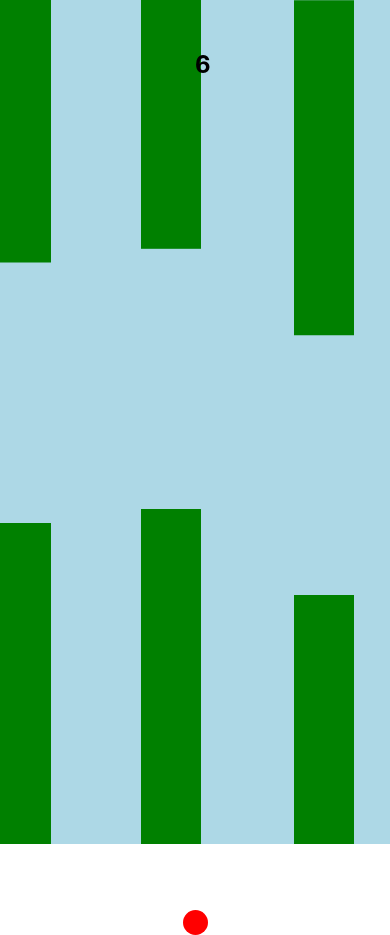
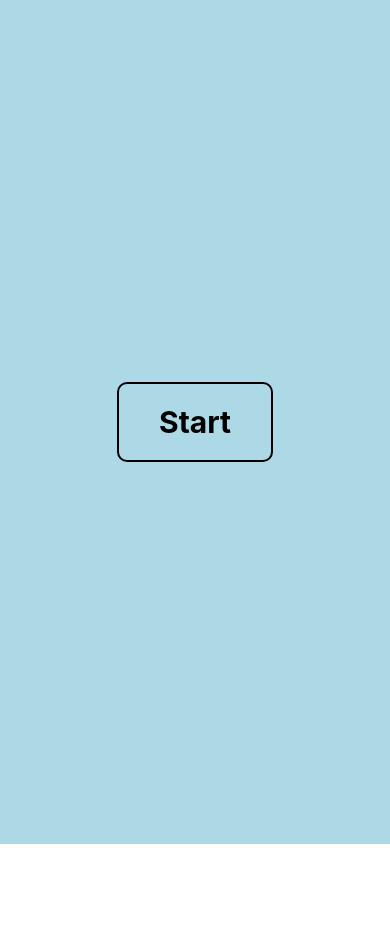
Before and after one commit to coltonhawkins/FlappyBirdFinal, a React Native app: screen / in a window 390 px wide. After the commit the page ends 844 px from the top, so only its background shows below. Built offline with nearby package versions, Linux system fonts and the light colour scheme.

Commit message:
Added Start Screen

```diff
--- a/App.js
+++ b/App.js
@@ -9,7 +9,7 @@ import {
 } from 'react-native';
 
 const BIRD_SIZE = 25;
-const GRAVITY = 9.8; // Acceleration due to gravity
+const GRAVITY = 9.8;
 
 const PIPE_WIDTH = 60;
 const PIPE_HEIGHT = 60;
@@ -30,8 +30,8 @@ const getRandomGapY = (prevGapY) => {
 
 const Pipe = ({ pipeX, gapY }) => {
   const bottomPipeHeight =
-    HEIGHT - gapY - GAP_SIZE / 2 - PIPE_HEIGHT / 2 + PIPE_OFFSET; // adjust the bottom pipe height
-  const topPipeHeight = gapY - GAP_SIZE / 2 - PIPE_HEIGHT / 2 - PIPE_OFFSET; // adjust the top pipe height
+    HEIGHT - gapY - GAP_SIZE / 2 - PIPE_HEIGHT / 2 + PIPE_OFFSET;
+  const topPipeHeight = gapY - GAP_SIZE / 2 - PIPE_HEIGHT / 2 - PIPE_OFFSET;
   return (
     <>
       <Animated.View
@@ -52,8 +52,8 @@ const Pipe = ({ pipeX, gapY }) => {
 };
 
 const App = () => {
-  const [birdY, setBirdY] = useState(new Animated.Value(0)); // Initial position of the ball
-  const [currentPosition, setCurrentPosition] = useState(0); // Current position of the ball
+  const [birdY, setBirdY] = useState(new Animated.Value(0));
+  const [currentPosition, setCurrentPosition] = useState(0);
   const PIPE_GAP = WIDTH / 3;
   const initialGapY = getRandomGapY(HEIGHT / 2);
   const [pipes, setPipes] = useState([
@@ -64,13 +64,20 @@ const App = () => {
 
   const PIPE_SPEED = 3;
 
+  const [gameStarted, setGameStarted] = useState(false);
+  const startGame = () => {
+    setGameStarted(true);
+  };
+
   useEffect(() => {
+    if (gameStarted) {
       Animated.timing(birdY, {
-      toValue: 1, // End value
-      duration: 2000, // Duration of animation in milliseconds
-      useNativeDriver: true, // Use native driver for performance
-    }).start(); // Start the animation
-  }, []);
+        toValue: 1,
+        duration: 2000,
+        useNativeDriver: true,
+      }).start();
+    }
+  }, [gameStarted]);
 
   const [score, setScore] = useState(1);
 
@@ -84,6 +91,7 @@ const App = () => {
   };
 
   useEffect(() => {
+    if (gameStarted) {
       const interval = setInterval(() => {
         setPipes((pipes) =>
           pipes.map((pipe, index) => {
@@ -100,18 +108,19 @@ const App = () => {
       }, 1000 / 60);
 
       return () => clearInterval(interval);
-  }, []);
+    }
+  }, [gameStarted]);
 
   const handlePress = () => {
-  // Stop the current animations
+    if (!gameStarted) {
+      startGame();
+    } else {
       birdY.stopAnimation(() => {
-    // Jumping up
         Animated.timing(birdY, {
           toValue: birdY._value - 0.16,
           duration: 150,
           useNativeDriver: true,
         }).start(() => {
-      // Gravity down
           Animated.timing(birdY, {
             toValue: 1,
             duration: 1345,
@@ -119,18 +128,19 @@ const handlePress = () => {
           }).start();
         });
       });
+    }
   };
 
   useEffect(() => {
-    setCurrentPosition(birdY._value * 500); // Convert birdY value to current position
+    setCurrentPosition(birdY._value * 500);
   }, [birdY]);
 
   const birdStyle = {
     transform: [
       {
         translateY: birdY.interpolate({
-          inputRange: [0, 1], // Input range of the animation
-          outputRange: [0, 500], // Output range of the animation (height of the screen)
+          inputRange: [0, 1],
+          outputRange: [0, 500],
         }),
       },
     ],
@@ -139,11 +149,18 @@ const handlePress = () => {
   return (
     <TouchableWithoutFeedback onPress={handlePress}>
       <View style={styles.container}>
-        {pipes.map(({ x, gapY }, i) => (
+        {gameStarted &&
+          pipes.map(({ x, gapY }, i) => (
             <Pipe key={i} pipeX={x} gapY={gapY} />
           ))}
         <Animated.View style={[styles.bird, birdStyle]} />
-        <Text style={styles.score}>{score}</Text>
+        {gameStarted && <Text style={styles.score}>{score}</Text>}
+
+        {!gameStarted && (
+          <View style={styles.startButton}>
+            <Text style={styles.startButtonText}>Start</Text>
+          </View>
+        )}
       </View>
     </TouchableWithoutFeedback>
   );
@@ -175,6 +192,22 @@ const styles = StyleSheet.create({
     fontWeight: 'bold',
     color: 'black',
   },
+  startButton: {
+    position: 'absolute',
+    alignItems: 'center',
+    justifyContent: 'center',
+    backgroundColor: 'lightblue',
+    borderWidth: 2,
+    borderColor: 'black',
+    borderRadius: 10,
+    paddingHorizontal: 40,
+    paddingVertical: 20,
+  },
+  startButtonText: {
+    fontSize: 30,
+    fontWeight: 'bold',
+    color: 'black',
+  },
 });
 
 export default App;
```
Lines whose indentation alone changed are shown as unchanged.
